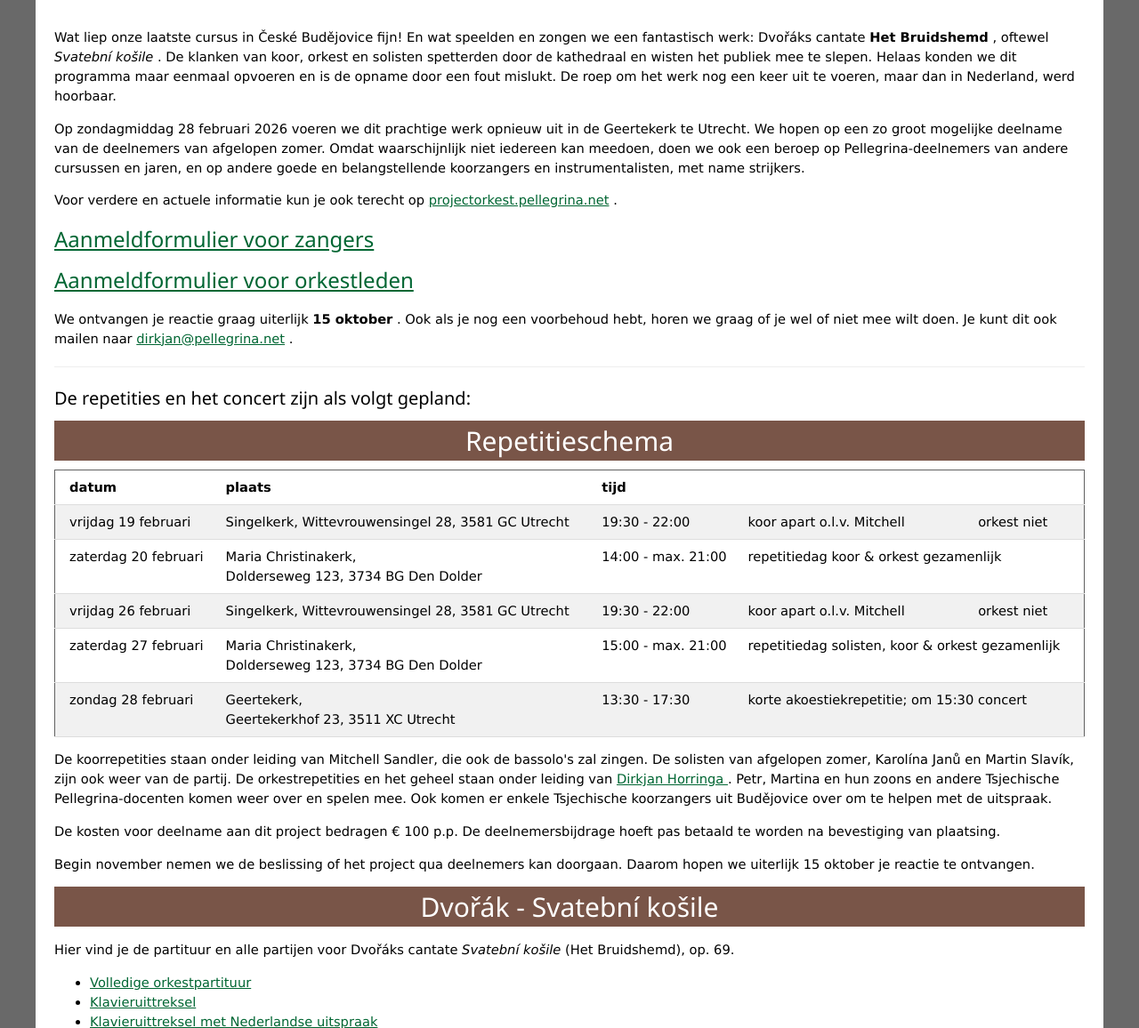
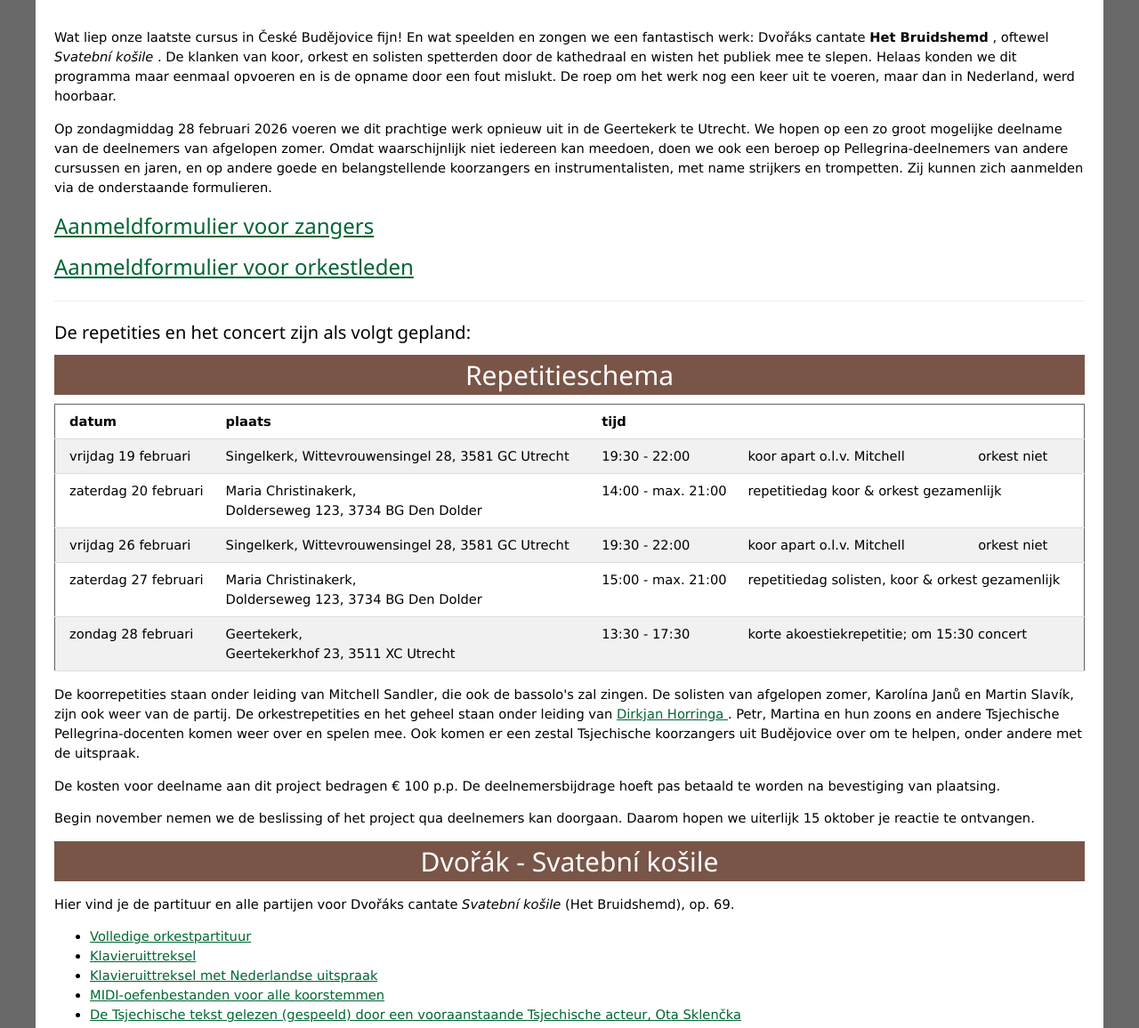
Before and after one commit to DirkjanH/projectorkest.pellegrina.net, a PHP site: page /info_deelnemers_svk.php in a window 1280 px wide. Shown: the part 228-1384 px from the top of the page at 89% size. Run offline with PHP 8.4, Linux system fonts and the light colour scheme.

Commit message:
Update participant information and clarify registration details in info_deelnemers_svk.php

```diff
--- a/info_deelnemers_svk.php
+++ b/info_deelnemers_svk.php
@@ -51,10 +51,8 @@
                 Omdat waarschijnlijk niet iedereen kan meedoen, doen we ook een
                 beroep op Pellegrina-deelnemers van andere cursussen en jaren,
                 en op andere goede en belangstellende koorzangers en
-                instrumentalisten, met name strijkers. </p>
-            <p> Voor verdere en actuele informatie kun je ook terecht op <a
-                    href="https://projectorkest.pellegrina.net/info_deelnemers_svk.php">projectorkest.pellegrina.net</a>
-                . </p>
+                instrumentalisten, met name strijkers en trompetten. Zij kunnen
+                zich aanmelden via de onderstaande formulieren.</p>
             <div class="">
                 <h3>
                     <a href="https://forms.gle/X6WKu3MmtAmWEGyi8"
@@ -65,12 +63,6 @@
                         target="_blank"> Aanmeldformulier voor orkestleden </a>
                 </h3>
             </div>
-            <p> We ontvangen je reactie graag uiterlijk <strong>15
-                    oktober</strong> . Ook als je nog een voorbehoud hebt, horen
-                we graag of je wel of niet mee wilt doen. Je kunt dit ook mailen
-                naar <a
-                    href="mailto:dirkjan@pellegrina.net">dirkjan@pellegrina.net</a>
-                . </p>
             <hr>
             <h4>De repetities en het concert zijn als volgt gepland:</h4>
             <h2 class="w3-center w3-brown">Repetitieschema</h2>
@@ -138,8 +130,8 @@
                     href="https://www.horringa.net" target="_blank"> Dirkjan
                     Horringa </a> . Petr, Martina en hun zoons en andere
                 Tsjechische Pellegrina-docenten komen weer over en spelen mee.
-                Ook komen er enkele Tsjechische koorzangers uit Budějovice over
-                om te helpen met de uitspraak. </p>
+                Ook komen er een zestal Tsjechische koorzangers uit Budějovice
+                over om te helpen, onder andere met de uitspraak. </p>
             <p> De kosten voor deelname aan dit project bedragen &euro;&nbsp;100
                 p.p. De deelnemersbijdrage hoeft pas betaald te worden na
                 bevestiging van plaatsing. </p>
```
